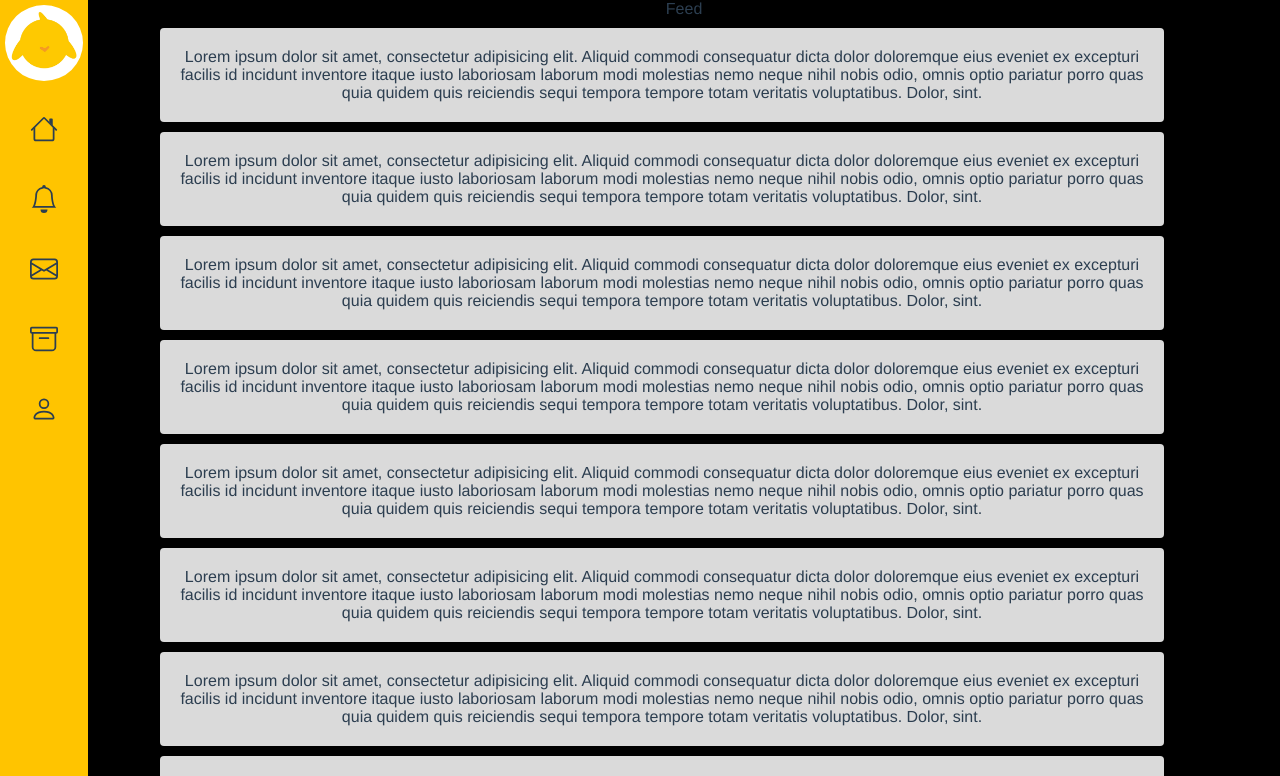
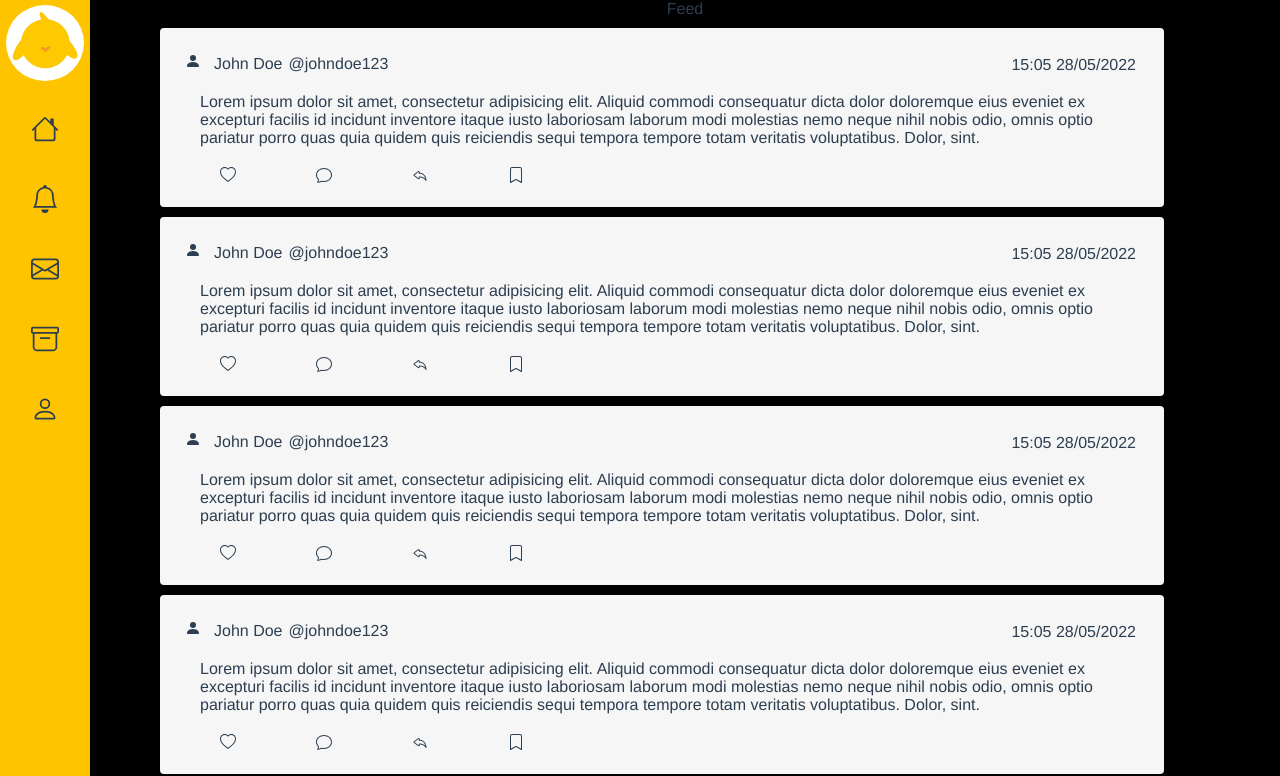
Before and after one commit to scalable-teamc/frontend, a Vue app: page /home in a window 1280 px wide. Shown: the top 776 px of the page. Built offline with nearby package versions, Linux system fonts and the light colour scheme.

Commit message:
Add more things to Post and add Profile page

```diff
--- a/src/components/Nav.vue
+++ b/src/components/Nav.vue
@@ -31,6 +31,9 @@
   position: sticky;
   float: left;
   margin: 0;
+  position: -webkit-sticky;
+  position: sticky;
+  top: 0;
 }
 
 .rounded {
--- a/src/components/Post.vue
+++ b/src/components/Post.vue
@@ -1,16 +1,57 @@
 <template>
   <div class="post">
-    Lorem ipsum dolor sit amet, consectetur adipisicing elit. Aliquid commodi consequatur dicta dolor doloremque eius
-    eveniet ex excepturi facilis id incidunt inventore itaque iusto laboriosam laborum modi molestias nemo neque nihil
-    nobis odio, omnis optio pariatur porro quas quia quidem quis reiciendis sequi tempora tempore totam veritatis
-    voluptatibus. Dolor, sint.
+    <div class="profile">
+      <b-icon icon="person-fill"></b-icon>
+      <span>John Doe</span>
+      <span>@johndoe123</span>
+      <span class="time">15:05 28/05/2022</span>
+    </div>
+    <div class="content">
+      Lorem ipsum dolor sit amet, consectetur adipisicing elit. Aliquid commodi consequatur dicta dolor doloremque eius
+      eveniet ex excepturi facilis id incidunt inventore itaque iusto laboriosam laborum modi molestias nemo neque nihil
+      nobis odio, omnis optio pariatur porro quas quia quidem quis reiciendis sequi tempora tempore totam veritatis
+      voluptatibus. Dolor, sint.
+    </div>
+    <div class="action">
+      <b-icon icon="heart"></b-icon>
+      <b-icon icon="chat"></b-icon>
+      <b-icon icon="reply"></b-icon>
+      <b-icon icon="bookmark"></b-icon>
+    </div>
   </div>
+
 </template>
 
 <style scoped>
 .post {
-  background-color: #dadada;
+  background-color: #f6f6f6;
   padding: 20px;
   border-radius: 4px;
+  text-align: left;
+  margin: 10px;
+}
+
+.profile {
+  margin: 5px;
+}
+
+span {
+  margin: 3px;
+}
+
+.profile svg {
+  margin-right: 10px;
+}
+
+.time {
+  float: right;
+}
+
+.content {
+  margin: 20px;
+}
+.action svg {
+  margin-left: 40px;
+  margin-right: 40px;
 }
 </style>
--- a/src/router/index.js
+++ b/src/router/index.js
@@ -18,6 +18,11 @@ const routes = [
     name: "home",
     component: () => import("../views/Home.vue"),
   },
+  {
+    path: "/profile",
+    name: "profile",
+    component: () => import("../views/Profile.vue"),
+  },
 ];
 
 const router = new VueRouter({
--- a/src/views/Home.vue
+++ b/src/views/Home.vue
@@ -3,7 +3,7 @@
     <Nav class="nav"/>
     Feed
     <div class="body">
-      <Post class="post" v-for="i in 10" :key="i"></Post>
+      <Post v-for="i in 10" :key="i"></Post>
     </div>
     1/1
   </div>
@@ -19,21 +19,8 @@ export default {
 </script>
 
 <style scoped>
-/*.container {*/
-/*  display: grid;*/
-/*  grid-template-columns: auto auto;*/
-/*}*/
 .body {
   width: 80%;
   margin: 0px 50px 0px 150px;
 }
-.post {
-  margin: 10px;
-}
-.nav {
-  position: -webkit-sticky;
-  position: sticky;
-  top: 0;
-  width: fit-content;
-}
 </style>
--- /dev/null
+++ b/src/views/Profile.vue
@@ -0,0 +1,48 @@
+<template>
+  <div>
+    <Nav class="nav"/>
+
+    <div class="body">
+      <img src="../assets/tweetie.png" width="200px">
+
+      <div class="profile">
+        <h3>John Doe</h3>
+        <p>@johndoe123</p>
+        <p>{{ following }} Following &nbsp; {{ follower }} Followers</p>
+      </div>
+
+      <Post v-for="i in 10" :key="i"></Post>
+    </div>
+
+    1
+  </div>
+</template>
+
+<script>
+import Nav from "../components/Nav.vue"
+import Post from "../components/Post.vue"
+
+export default {
+  data() {
+    return {
+      following: 0,
+      follower: 0
+    }
+  },
+  components: {Nav, Post}
+}
+</script>
+
+<style scoped>
+.body {
+  width: 80%;
+  margin: 0px 50px 0px 150px;
+}
+
+img {
+  margin-top: 30px;
+}
+.profile {
+  color: white;
+}
+</style>
```
